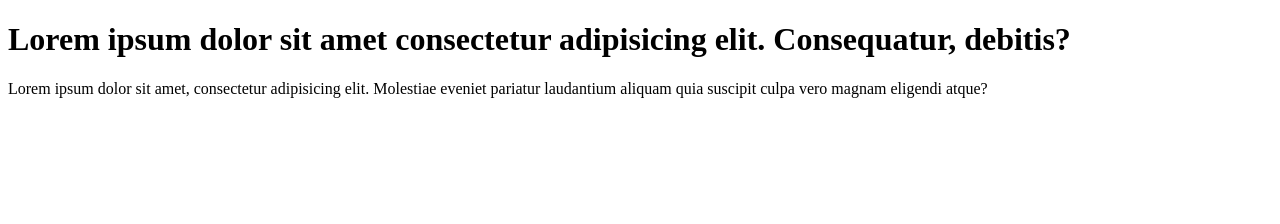
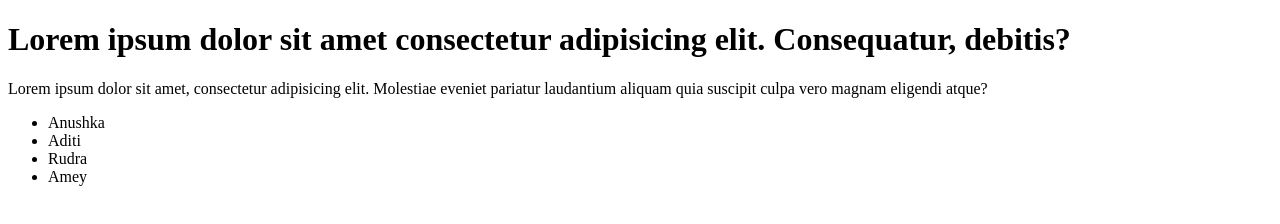
Before and after one commit to anushka-kamble1015/learn-git, a plain HTML site: page index.html in a window 1280 px wide. Drawn offline with Linux system fonts and the light colour scheme.

Commit message:
add a list

```diff
--- a/index.html
+++ b/index.html
@@ -8,5 +8,11 @@
 <body>
     <h1>Lorem ipsum dolor sit amet consectetur adipisicing elit. Consequatur, debitis?</h1>
     <p>Lorem ipsum dolor sit amet, consectetur adipisicing elit. Molestiae eveniet pariatur laudantium aliquam quia suscipit culpa vero magnam eligendi atque?</p>
+    <ul>
+        <li>Anushka</li>
+        <li>Aditi</li>
+        <li>Rudra</li>
+        <li>Amey</li>
+    </ul>
 </body>
 </html>
```
